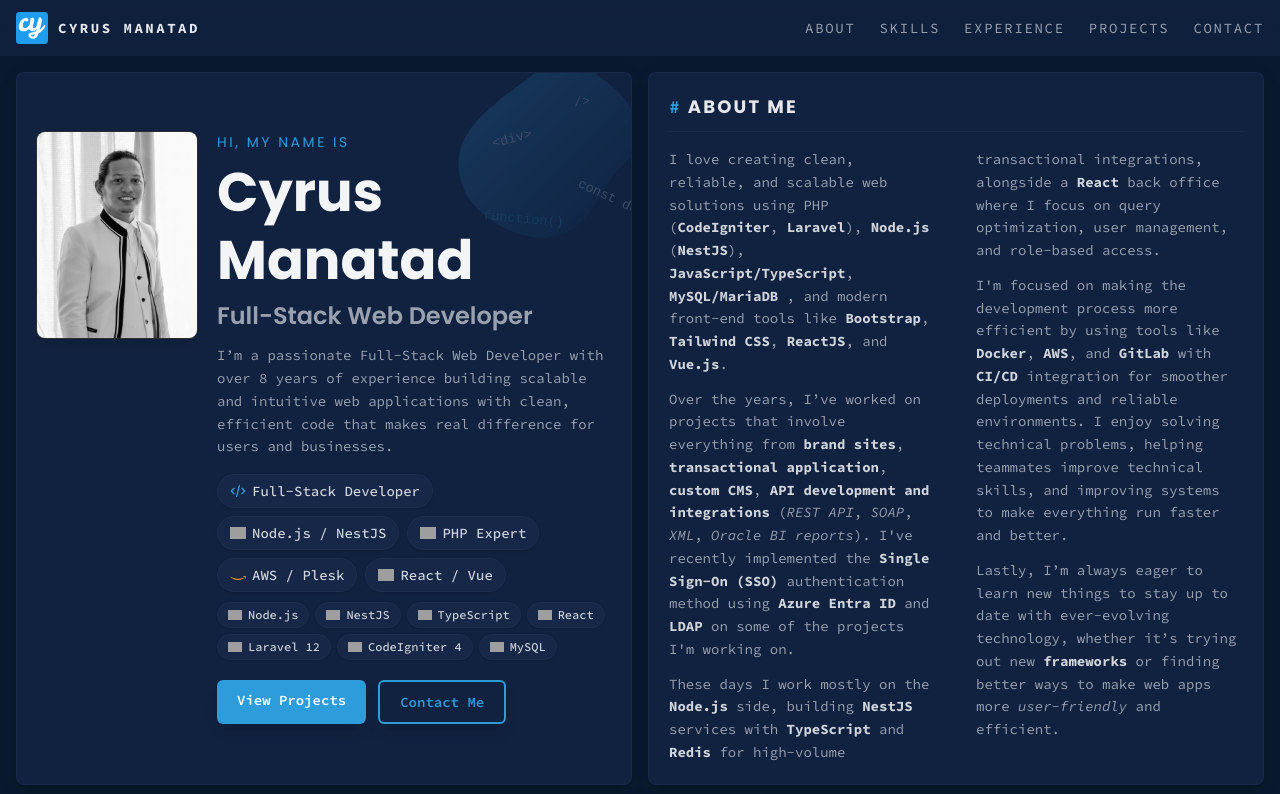
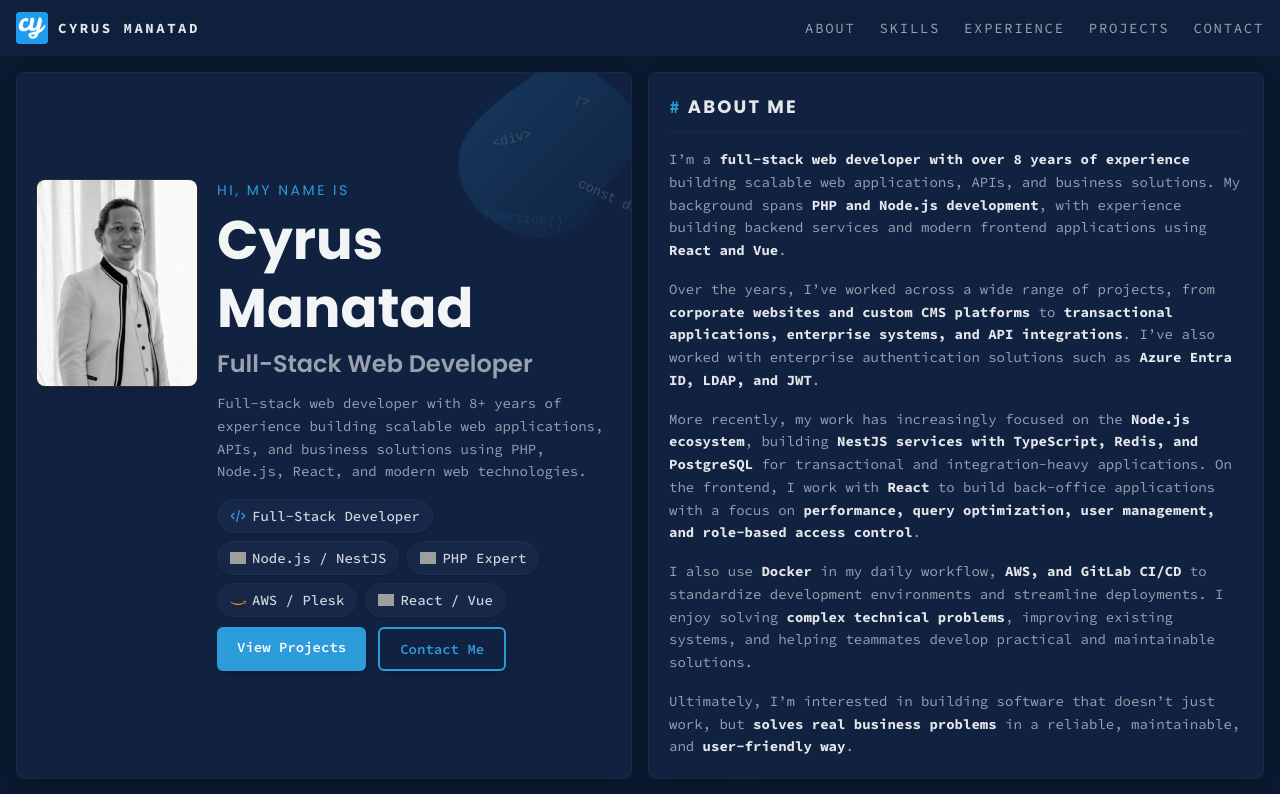
Before and after one commit to cyrusmanatad/cyrusmanatad.github.io, a React (Vite) app: page / in a window 1280 px wide. Shown: the top 794 px of the page. Built offline with nearby package versions, Linux system fonts and the light colour scheme; grey boxes are pictures that could not be loaded.

Commit message:
Refactor AboutSection and HeroSection for clarity and conciseness in descriptions

```diff
--- a/components/AboutSection.tsx
+++ b/components/AboutSection.tsx
@@ -10,21 +10,41 @@ const AboutSection: React.FC<AboutSectionProps> = ({ className = '' }) => {
   return (
     <Section id="about" title="About Me" className={className}>
       {/* Two columns on wide screens keep the line length readable in this wide tile. */}
-      <div className="space-y-3 text-sm leading-relaxed text-gray-400 xl:columns-2 xl:gap-10 xl:space-y-0 xl:[&>p]:mb-3 [&_b]:text-gray-300">
+      <div className="space-y-4 text-sm leading-relaxed text-gray-400 [&_b]:text-gray-200">
         <p>
-          I love creating clean, reliable, and scalable web solutions using PHP (<b>CodeIgniter</b>, <b>Laravel</b>), <b>Node.js</b> (<b>NestJS</b>), <b>JavaScript/TypeScript</b>, <b>MySQL/MariaDB</b> , and modern front-end tools like <b>Bootstrap</b>, <b>Tailwind</b> <b>CSS</b>, <b>ReactJS</b>, and <b>Vue.js</b>.
+          I’m a <b>full-stack web developer with over 8 years of experience</b> building
+          scalable web applications, APIs, and business solutions. My background spans
+          <b> PHP and Node.js development</b>, with experience building backend services
+          and modern frontend applications using <b>React and Vue</b>.
         </p>
+
         <p>
-          Over the years, I’ve worked on projects that involve everything from <b>brand sites</b>, <b>transactional application</b>, <b>custom CMS</b>, <b>API development and integrations</b> (<i>REST API</i>, <i>SOAP</i>, <i>XML</i>, <i>Oracle BI reports</i>). I've recently implemented the <b>Single Sign-On (SSO)</b> authentication method using <b>Azure Entra ID</b> and <b>LDAP</b> on some of the projects I'm working on.
+          Over the years, I’ve worked across a wide range of projects, from
+          <b> corporate websites and custom CMS platforms</b> to
+          <b> transactional applications, enterprise systems, and API integrations</b>.
+          I’ve also worked with enterprise authentication solutions such as
+          <b> Azure Entra ID, LDAP, and JWT</b>.
         </p>
+
         <p>
-          These days I work mostly on the <b>Node.js</b> side, building <b>NestJS</b> services with <b>TypeScript</b> and <b>Redis</b> for high-volume transactional integrations, alongside a <b>React</b> back office where I focus on query optimization, user management, and role-based access.
+          More recently, my work has increasingly focused on the <b>Node.js ecosystem</b>,
+          building <b>NestJS services with TypeScript, Redis, and PostgreSQL</b> for
+          transactional and integration-heavy applications. On the frontend, I work
+          with <b>React</b> to build back-office applications with a focus on
+          <b> performance, query optimization, user management, and role-based access control</b>.
         </p>
+
         <p>
-          I'm focused on making the development process more efficient by using tools like <b>Docker</b>, <b>AWS</b>, and <b>GitLab</b> with <b>CI/CD</b> integration for smoother deployments and reliable environments. I enjoy solving technical problems, helping teammates improve technical skills, and improving systems to make everything run faster and better.
+          I also use <b>Docker </b> in my daily workflow, <b>AWS, and GitLab CI/CD</b> to standardize development
+          environments and streamline deployments. I enjoy solving
+          <b> complex technical problems</b>, improving existing systems, and helping
+          teammates develop practical and maintainable solutions.
         </p>
+
         <p>
-          Lastly, I’m always eager to learn new things to stay up to date with ever-evolving technology, whether it’s trying out new <b>frameworks</b> or finding better ways to make web apps more <i>user-friendly</i> and efficient.
+          Ultimately, I’m interested in building software that doesn’t just work, but
+          <b> solves real business problems</b> in a reliable, maintainable, and
+          <b> user-friendly way</b>.
         </p>
       </div>
     </Section>
--- a/components/HeroSection.tsx
+++ b/components/HeroSection.tsx
@@ -20,16 +20,6 @@ const capabilities = [
   { label: 'PHP Expert', src: devicon('php') },
   { label: 'AWS / Plesk', src: AwsLogo },
   { label: 'React / Vue', src: devicon('react') },
-];
-
-const techStack = [
-  { label: 'Node.js', src: devicon('nodejs') },
-  { label: 'NestJS', src: devicon('nestjs') },
-  { label: 'TypeScript', src: devicon('typescript') },
-  { label: 'React', src: devicon('react') },
-  { label: 'Laravel 12', src: devicon('laravel') },
-  { label: 'CodeIgniter 4', src: devicon('codeigniter', 'plain') },
-  { label: 'MySQL', src: devicon('mysql') },
 ];
 
 interface BadgeProps {
@@ -81,16 +71,11 @@ const HeroSection: React.FC<HeroSectionProps> = ({ className = '' }) => {
           </h1>
           <h2 className="mb-3 text-2xl font-semibold text-gray-400">Full-Stack Web Developer</h2>
           <p className="mb-4 max-w-prose text-sm leading-relaxed text-gray-400">
-            I’m a passionate Full-Stack Web Developer with over 8 years of experience building scalable and intuitive web applications with clean, efficient code that makes real difference for users and businesses.
+            Full-stack web developer with 8+ years of experience building scalable web applications, APIs, and business solutions using PHP, Node.js, React, and modern web technologies.
           </p>
           <div className="mb-2.5 flex flex-wrap gap-2">
             {capabilities.map((item) => (
               <Badge key={item.label} label={item.label} src={item.src} node={item.node} />
-            ))}
-          </div>
-          <div className="mb-5 flex flex-wrap gap-1.5">
-            {techStack.map((item) => (
-              <Badge key={item.label} label={item.label} src={item.src} small />
             ))}
           </div>
           <div className="flex flex-wrap gap-3">
```
